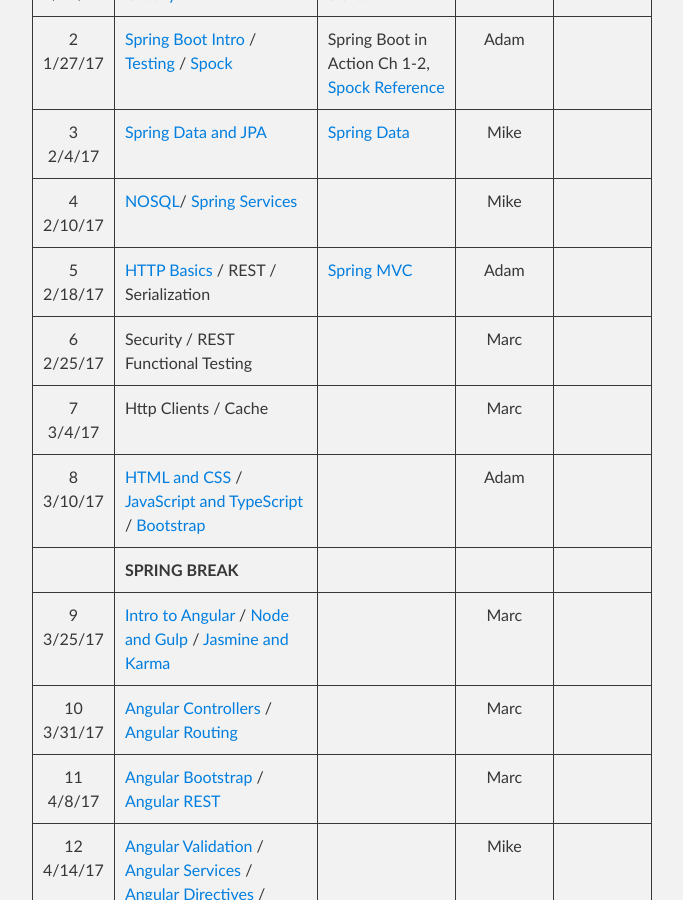
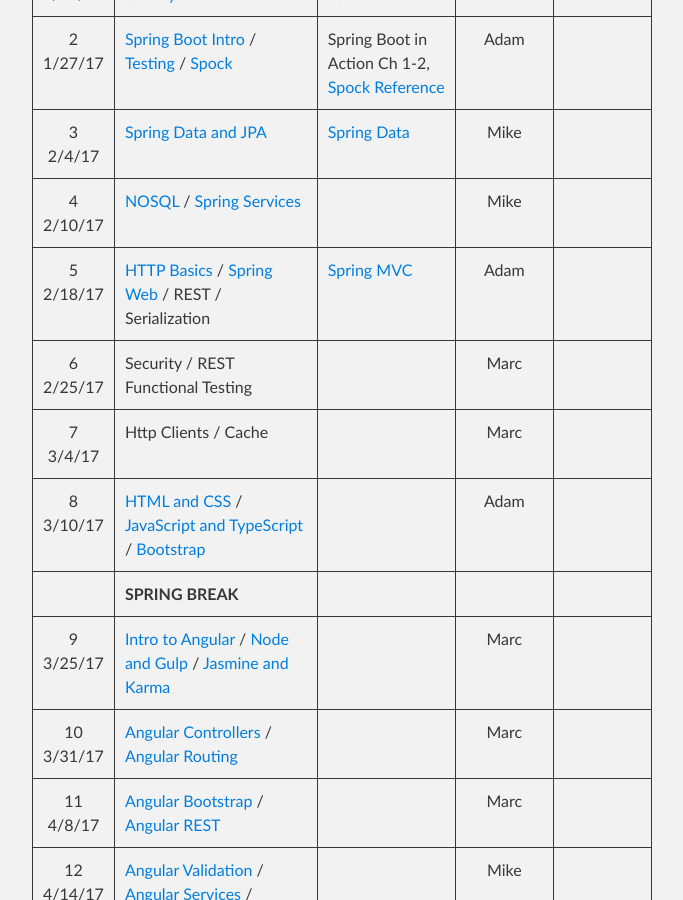
Before and after one commit to mikecalvo/mikecalvo.github.io, a Jekyll site: the page built from msse/index.md, in a window 1280 px wide and 900 px high, scrolled down 554 px. Shown: the whole window, without its empty margins (298-981 px from the left). Built offline with Jekyll 4.4.1, drawn with Linux system fonts in a browser that asks for light colours.

Commit message:
changes for week 4

```diff
--- a/msse/index.md
+++ b/msse/index.md
@@ -12,8 +12,8 @@
 1 <br> 1/21/17 | [Introduction](notes/introduction/) / [Tools](notes/tools/) / [Groovy](notes/groovy/)          | [Groovy Getting Started](http://www.groovy-lang.org/documentation.html#gettingstarted) | Mike | &nbsp;
 2 <br> 1/27/17 | [Spring Boot Intro](notes/spring_boot_intro/) / [Testing](notes/testing) / [Spock](notes/spock) | Spring Boot in Action Ch 1-2, [Spock Reference](http://spockframework.org/spock/docs/1.1-rc-3/index.html) | Adam | &nbsp;
 3 <br> 2/4/17  | [Spring Data and JPA](notes/jpa) | [Spring Data](https://docs.spring.io/spring-data/jpa/docs/current/reference/html/) | Mike | &nbsp;
-4 <br> 2/10/17 | [NOSQL](notes/nosql)/ [Spring Services](notes/spring_services) | &nbsp; | Mike | &nbsp;
-5 <br> 2/18/17 | [HTTP Basics](notes/http_basics) / REST / Serialization | [Spring MVC](https://docs.spring.io/spring/docs/current/spring-framework-reference/html/mvc.html) | Adam | &nbsp;
+4 <br> 2/10/17 | [NOSQL](notes/nosql) / [Spring Services](notes/spring_services) | &nbsp; | Mike | &nbsp;
+5 <br> 2/18/17 | [HTTP Basics](notes/http_basics) / [Spring Web](notes/spring_web) / REST / Serialization | [Spring MVC](https://docs.spring.io/spring/docs/current/spring-framework-reference/html/mvc.html) | Adam | &nbsp;
 6 <br> 2/25/17 | Security / REST Functional Testing | &nbsp; | Marc | &nbsp;
 7 <br> 3/4/17  | Http Clients / Cache | &nbsp; | Marc | &nbsp;
 8 <br> 3/10/17 | [HTML and CSS](notes/html_css) / [JavaScript and TypeScript](notes/javascript) / [Bootstrap](notes/bootstrap) | &nbsp; | Adam | &nbsp;
```
